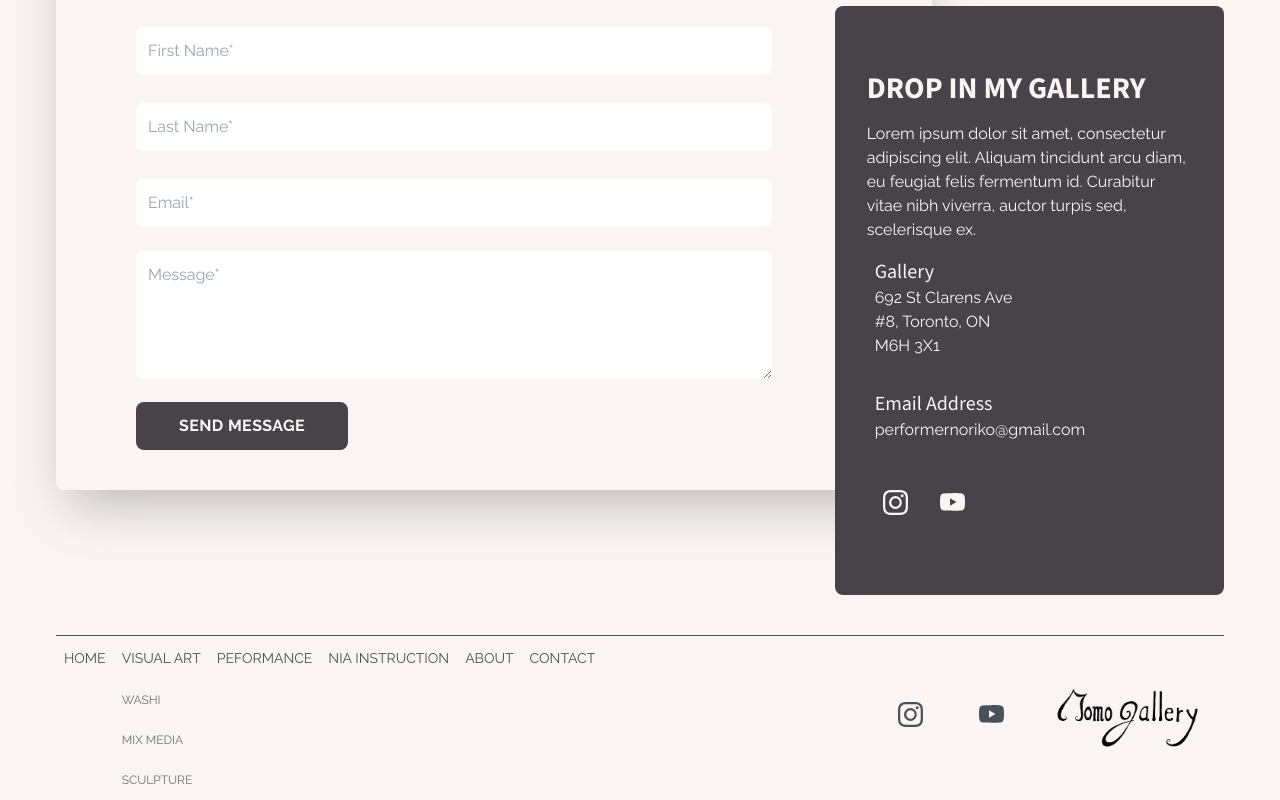
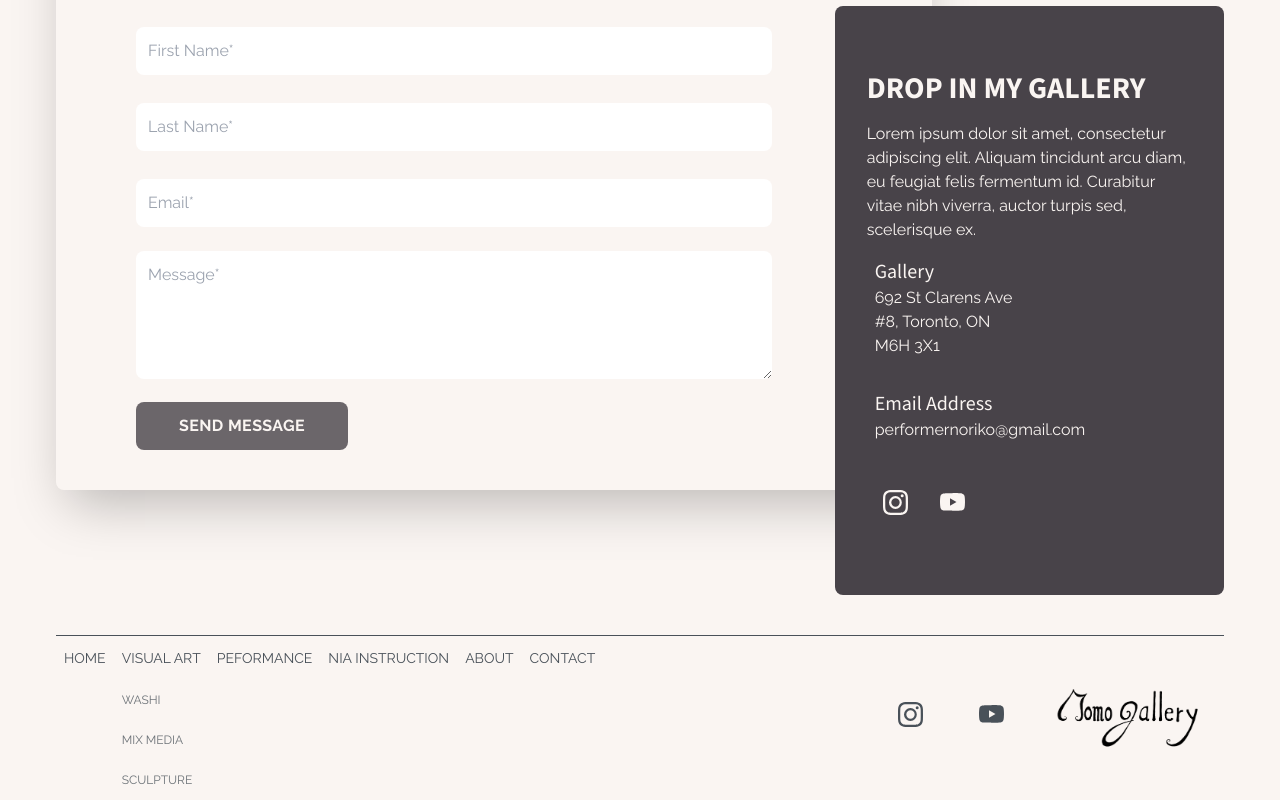
Before and after one commit to CarlSmoky/nextApp, a Next.js app: page / in a window 1280 px wide. Shown: the part 2297-3097 px from the top of the page. Built offline with nearby package versions, Linux system fonts and the light colour scheme; a web font is replaced by a local one.

Commit message:
Change hover

```diff
--- a/app/components/Contact/ContactForm.tsx
+++ b/app/components/Contact/ContactForm.tsx
@@ -33,7 +33,7 @@ const ContactForm = () => {
       </div>
       <div className="my-2 w-1/2 md:w-1/3 font-paragraph">
         <button
-          className="uppercase text-sm sm:text-base whitespace-nowrap font-bold tracking-wide bg-grey-100 text-prime-100 p-3 rounded-lg w-full hover:bg-grey-100/80 focus:outline-none focus:shadow-outline active:ring active:ring-grey-100 active:bg-grey-100 transition-all"
+          className="uppercase text-sm sm:text-base whitespace-nowrap font-bold tracking-wide bg-grey-100/80 text-prime-100 p-3 rounded-lg w-full hover:bg-grey-100 focus:outline-none focus:shadow-outline active:ring active:ring-grey-100 active:bg-grey-100 transition-all"
         >
           Send Message
         </button>
```
